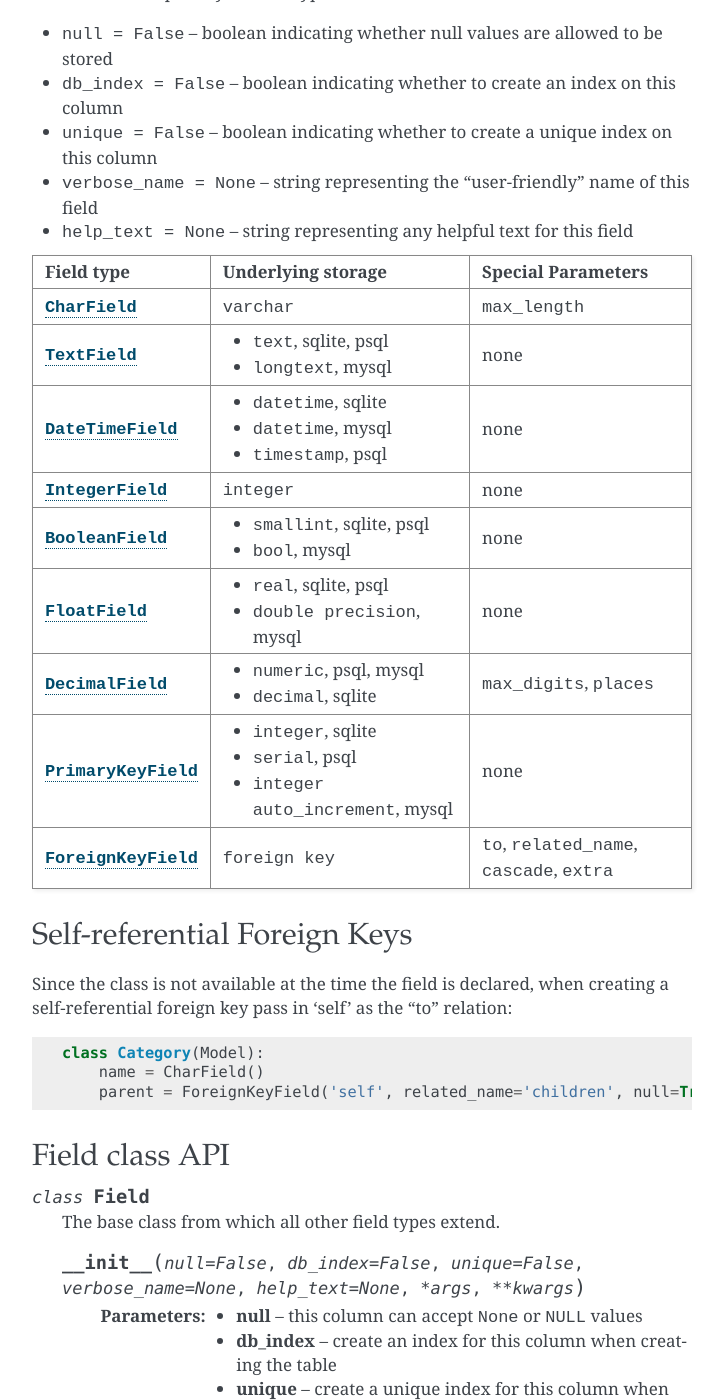
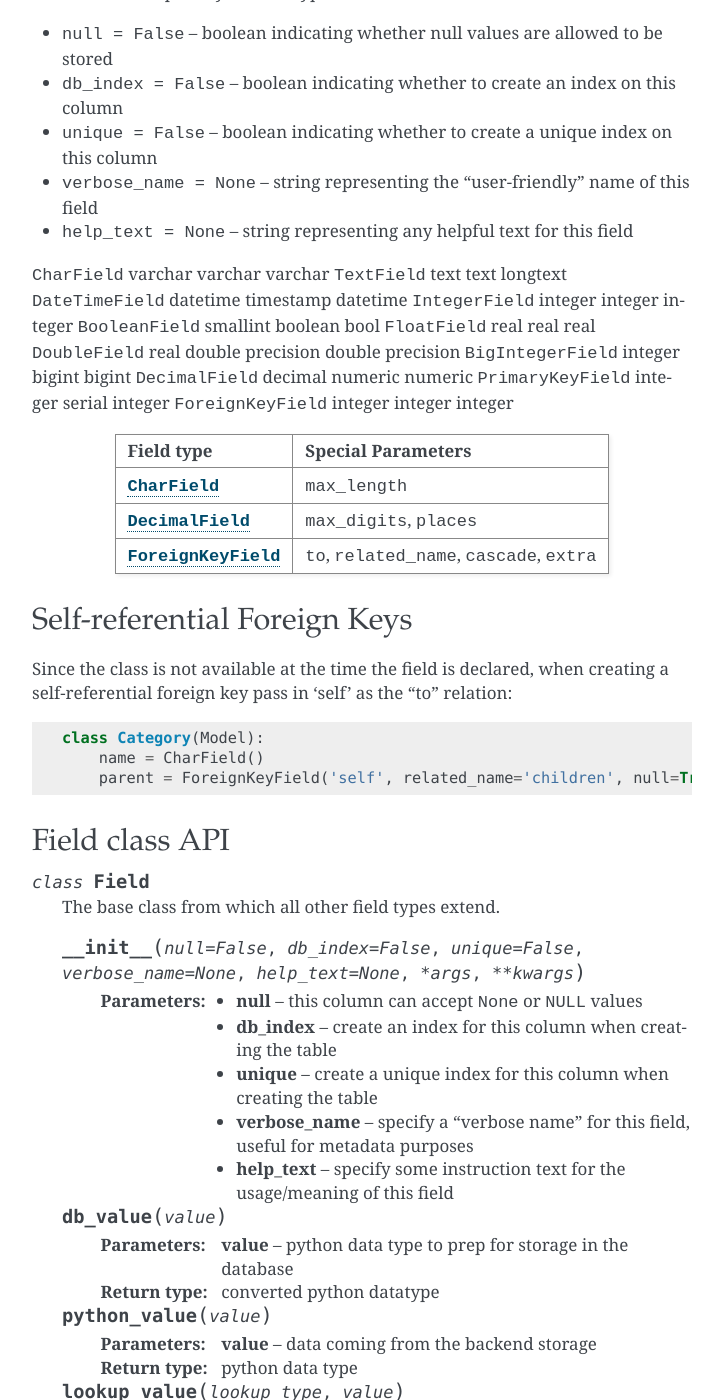
Before and after one commit to coleifer/peewee, a Sphinx documentation site: the page built from docs/peewee/fields.rst, in a window 1280 px wide and 1400 px high, scrolled down 921 px. Shown: the whole window, without its empty margins (388-1112 px from the left). Built offline with Sphinx 7.4.7, drawn with Linux system fonts in a browser that asks for light colours.

Commit message:
Adding big integer field and double precision field, fixes #16

```diff
--- a/docs/peewee/fields.rst
+++ b/docs/peewee/fields.rst
@@ -19,9 +19,7 @@ This should look familiar to users of the django framework.  Here's an example:
         username = CharField()
         join_date = DateTimeField()
         about_me = TextField()
-+-------------------------------+--------------------------------+-------------------------------+
-| :py:class:`FloatField`        | * ``real``, sqlite, psql       | none                          |
-|                               | * ``double precision``, mysql  |                               |
+
 There is one special type of field, :py:class:`ForeignKeyField`, which allows you
 to expose foreign-key relationships between models in an intuitive way:
 
@@ -57,37 +55,33 @@ Parameters accepted by all field types and their default values:
 * ``verbose_name = None`` -- string representing the "user-friendly" name of this field
 * ``help_text = None`` -- string representing any helpful text for this field
 
-+-------------------------------+--------------------------------+-------------------------------+
-| Field type                    | Underlying storage             | Special Parameters            |
-+===============================+================================+===============================+
-| :py:class:`CharField`         | ``varchar``                    | ``max_length``                |
-+-------------------------------+--------------------------------+-------------------------------+
-| :py:class:`TextField`         | * ``text``, sqlite, psql       | none                          |
-|                               | * ``longtext``, mysql          |                               |
-+-------------------------------+--------------------------------+-------------------------------+
-| :py:class:`DateTimeField`     | * ``datetime``, sqlite         | none                          |
-|                               | * ``datetime``, mysql          |                               |
-|                               | * ``timestamp``, psql          |                               |
-+-------------------------------+--------------------------------+-------------------------------+
-| :py:class:`IntegerField`      | ``integer``                    | none                          |
-+-------------------------------+--------------------------------+-------------------------------+
-| :py:class:`BooleanField`      | * ``smallint``, sqlite, psql   | none                          |
-|                               | * ``bool``, mysql              |                               |
-+-------------------------------+--------------------------------+-------------------------------+
-| :py:class:`FloatField`        | * ``real``, sqlite, psql       | none                          |
-|                               | * ``double precision``, mysql  |                               |
-+-------------------------------+--------------------------------+-------------------------------+
-| :py:class:`DecimalField`      | * ``numeric``, psql, mysql     | ``max_digits``, ``places``    |
-|                               | * ``decimal``, sqlite          |                               |
-+-------------------------------+--------------------------------+-------------------------------+
-| :py:class:`PrimaryKeyField`   | * ``integer``, sqlite          | none                          |
-|                               | * ``serial``, psql             |                               |
-|                               | * ``integer auto_increment``,  |                               |
-|                               |   mysql                        |                               |
-+-------------------------------+--------------------------------+-------------------------------+
-| :py:class:`ForeignKeyField`   | ``foreign key``                | ``to``, ``related_name``,     |
-|                               |                                | ``cascade``, ``extra``        |
-+-------------------------------+--------------------------------+-------------------------------+
+
+===================   =================   =================   =================
+Field Type            Sqlite              Postgresql          MySQL
+===================   =================   =================   =================
+``CharField``         varchar             varchar             varchar
+``TextField``         text                text                longtext
+``DateTimeField``     datetime            timestamp           datetime
+``IntegerField``      integer             integer             integer
+``BooleanField``      smallint            boolean             bool
+``FloatField``        real                real                real
+``DoubleField``       real                double precision    double precision
+``BigIntegerField``   integer             bigint              bigint
+``DecimalField``      decimal             numeric             numeric
+``PrimaryKeyField``   integer             serial              integer
+``ForeignKeyField``   integer             integer             integer
+
+
++-------------------------------+----------------------------------------------+
+| Field type                    | Special Parameters                           |
++===============================+==============================================+
+| :py:class:`CharField`         | ``max_length``                               |
++-------------------------------+----------------------------------------------+
+| :py:class:`DecimalField`      | ``max_digits``, ``places``                   |
++-------------------------------+----------------------------------------------+
+| :py:class:`ForeignKeyField`   | ``to``, ``related_name``,                    |
+|                               | ``cascade``, ``extra``                       |
++-------------------------------+----------------------------------------------+
 
 
 Self-referential Foreign Keys
```
Also changed, not shown: peewee.py (+14 -0 lines), tests.py (+20 -8 lines).
